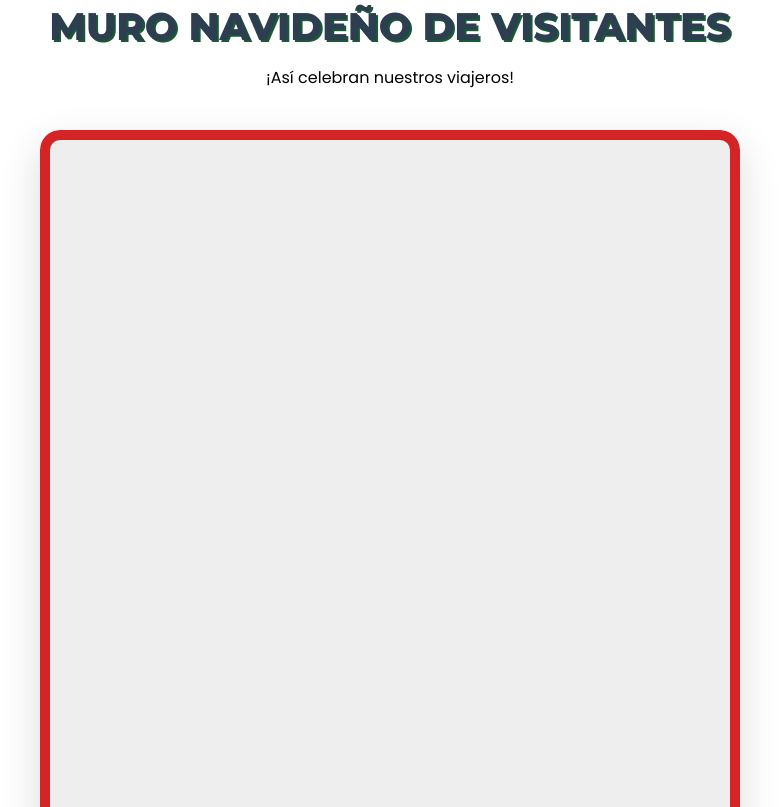
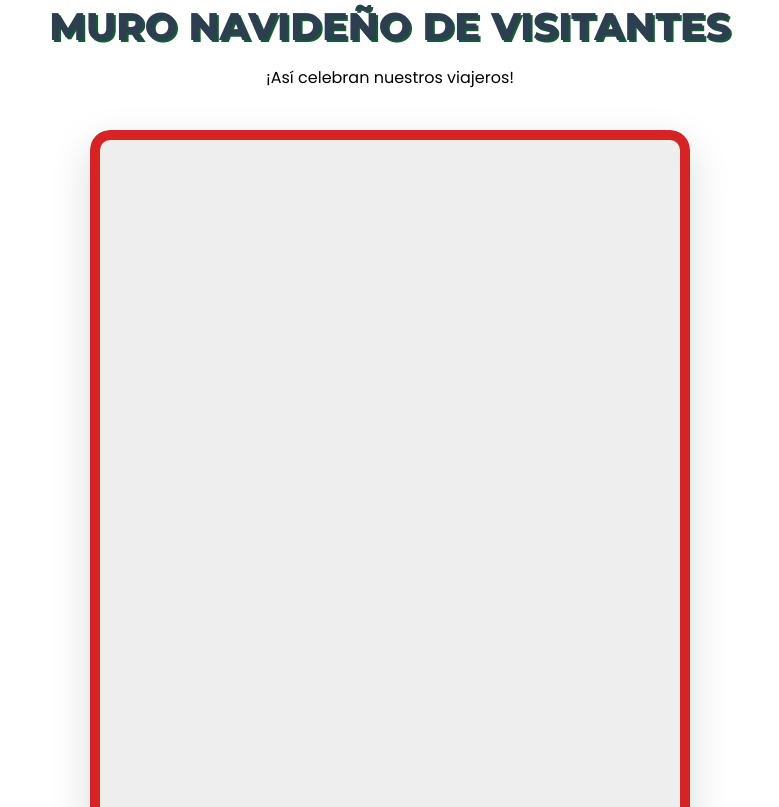
Before and after one commit to misrratp/SiijilNewSite, a plain HTML site: page index.html in a window 1280 px wide. Shown: the part 6253-7060 px from the top of the page, without its empty margins (250-1029 px from the left). Drawn offline with nearby package versions, Linux system fonts and the light colour scheme; no server answers; a script that the page names is missing.

Commit message:
Update style.css

```diff
--- a/assets/css/style.css
+++ b/assets/css/style.css
@@ -1782,7 +1782,7 @@ body::before {
 /* 2. AUMENTAR EL TAMAÑO DEL CARRUSEL (MURO DE FOTOS) */
 #muro-marco {
   /* Cambiamos el ancho máximo de 500px a 700px para que se luzca más */
-  max-width: 700px !important;
+  max-width: 600px !important;
   /* Puedes ajustar el 'aspect-ratio' si quieres que la altura sea más pequeña o grande. */
   /* Por ejemplo, 16/9 para un formato ancho. Lo dejamos en 4/5 que es un buen vertical. */
 }
```
